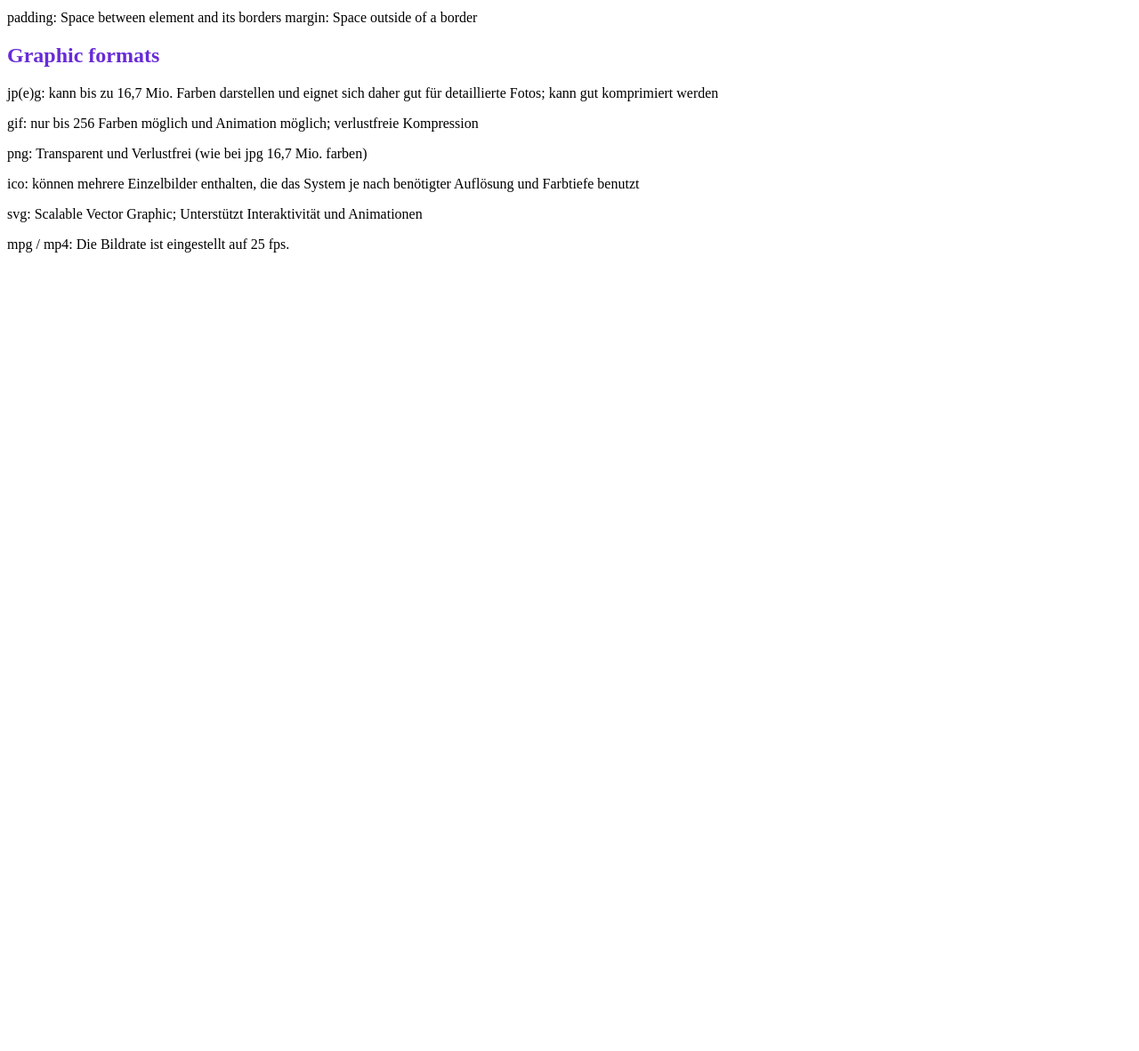
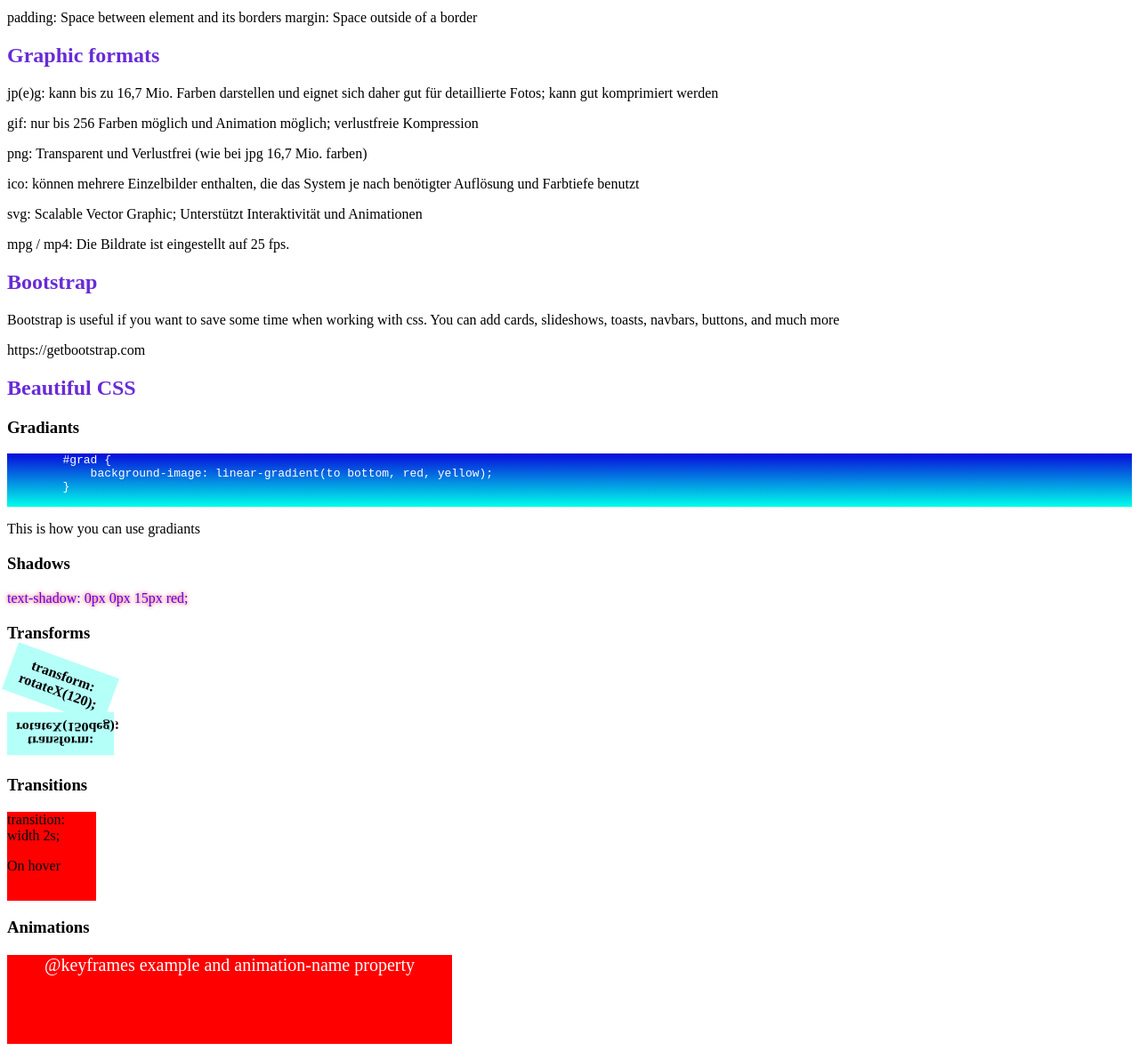
Before and after one commit to if-03-01-2bhif-wmc-2223/floating-assignment-cheat-sheet-Leo-Oberndorfer, a plain HTML site: page index.html in a window 1280 px wide. Shown: the part 1236-2418 px from the top of the page at 89% size. Before the commit the page ends 1536 px from the top, so only its background shows below. Drawn offline with Linux system fonts and the light colour scheme.

Commit message:
Completed latest assignement

```diff
--- a/index.html
+++ b/index.html
@@ -91,7 +91,7 @@
         <h2>Advanced CSS</h2>
         <p>
             padding: Space between element and its borders
-		margin: Space outside of a border
+		    margin: Space outside of a border
         </p>
     </section>
     <section>
@@ -103,5 +103,38 @@
         <p>svg: Scalable Vector Graphic; Unterstützt Interaktivität und Animationen</p>
         <p>mpg / mp4: Die Bildrate ist eingestellt auf 25 fps.</p>
     </section>
+    <section>
+        <h2>Bootstrap</h2>
+        <p>Bootstrap is useful if you want to save some time when working with css. You can add cards, slideshows, toasts, navbars, buttons, and much more</p>
+        <p>https://getbootstrap.com</p>
+    </section>
+    <section>
+        <h2>Beautiful CSS</h2>
+        <h3>Gradiants</h3>
+        <pre id="grad">
+        #grad {
+            background-image: linear-gradient(to bottom, red, yellow);
+        }
+        </pre>
+        <p>This is how you can use gradiants</p>
+        <h3>Shadows</h3>
+        <p id="shadows">text-shadow: 0px 0px 15px red;</p>
+        <h3>Transforms</h3>
+        <div class="trans t1">
+            <h4>transform: rotateX(120);</h4>
+        </div>
+        <div class="trans t2">
+            <h4>transform: rotateX(150deg);</h4>
+        </div>
+        <h3>Transitions</h3>
+        <div class="transi">
+            <p>transition: width 2s;</p>
+            <p>On hover</p>
+        </div>
+        <h3>Animations</h3>
+        <div class="anim">
+            <p>@keyframes example and animation-name property</p>
+        </div>
+    </section>
     </body>
 </html>
--- a/stylesheet.css
+++ b/stylesheet.css
@@ -32,3 +32,56 @@ table, th, td {
 table {
     border-collapse: collapse;
 }
+#grad {
+    color: rgb(255, 255, 255);
+    background-image: linear-gradient(to bottom, rgb(7, 10, 219), rgb(0, 255, 234));
+}
+#shadows {
+    color: rgb(89, 0, 255);
+    text-shadow: 0px 0px 5px red;
+}
+
+.t1 {
+    transform: rotate(20deg);
+}
+.t2{
+    transform: rotateX(150deg);
+}
+.trans {
+    text-align: center;
+    width: 100px;
+    padding: 10px;
+    background-color: #b5fff9;
+}
+.trans h4{
+    margin: auto;
+}
+.transi {
+    width: 100px;
+    height: 100px;
+    background: red;
+    transition: width 2s;
+}
+.transi:hover {
+    width: 300px;
+}
+@keyframes example {
+    0%   {background-color: red;}
+    25%  {background-color: yellow;}
+    50%  {background-color: blue;}
+    100% {background-color: green;}
+}
+.anim {
+    color: white;
+    text-align: center;
+    font-weight: 500px;
+    font-size: 20px;
+    width: 500px;
+    height: 100px;
+    background-color: red;
+  }
+
+.anim:hover{
+    animation-name: example;
+    animation-duration: 4s;
+}
```
